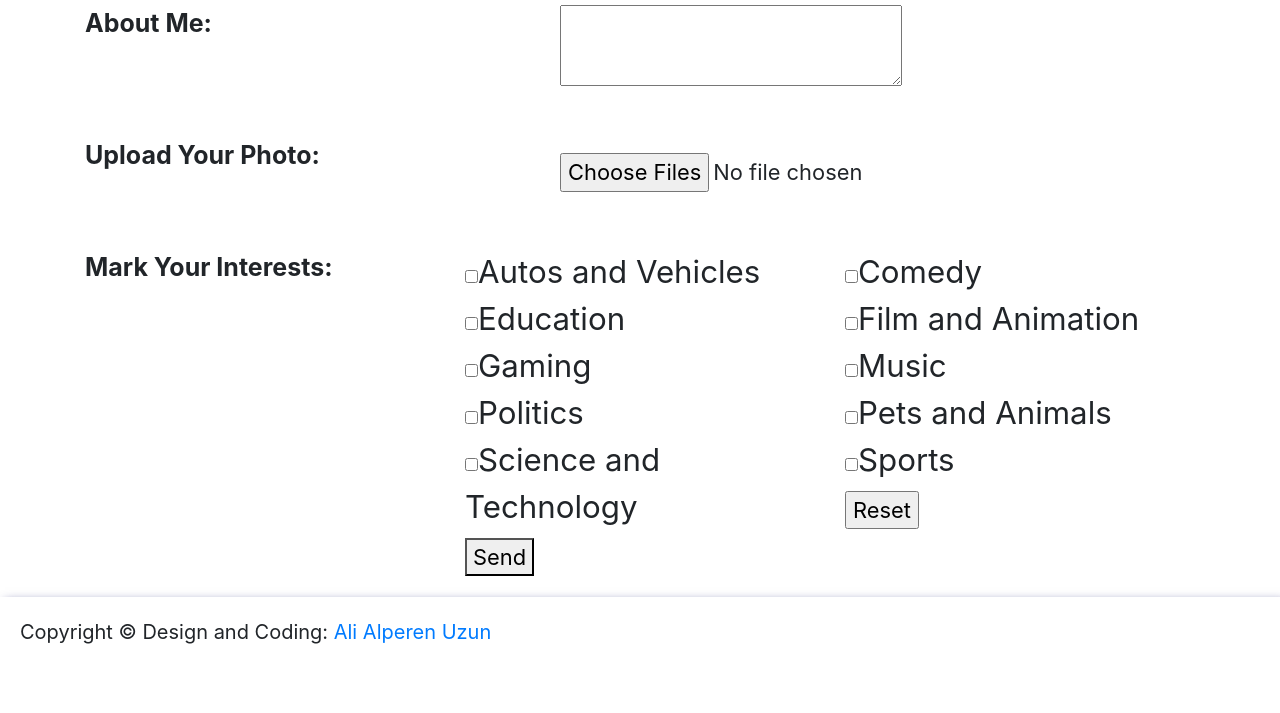
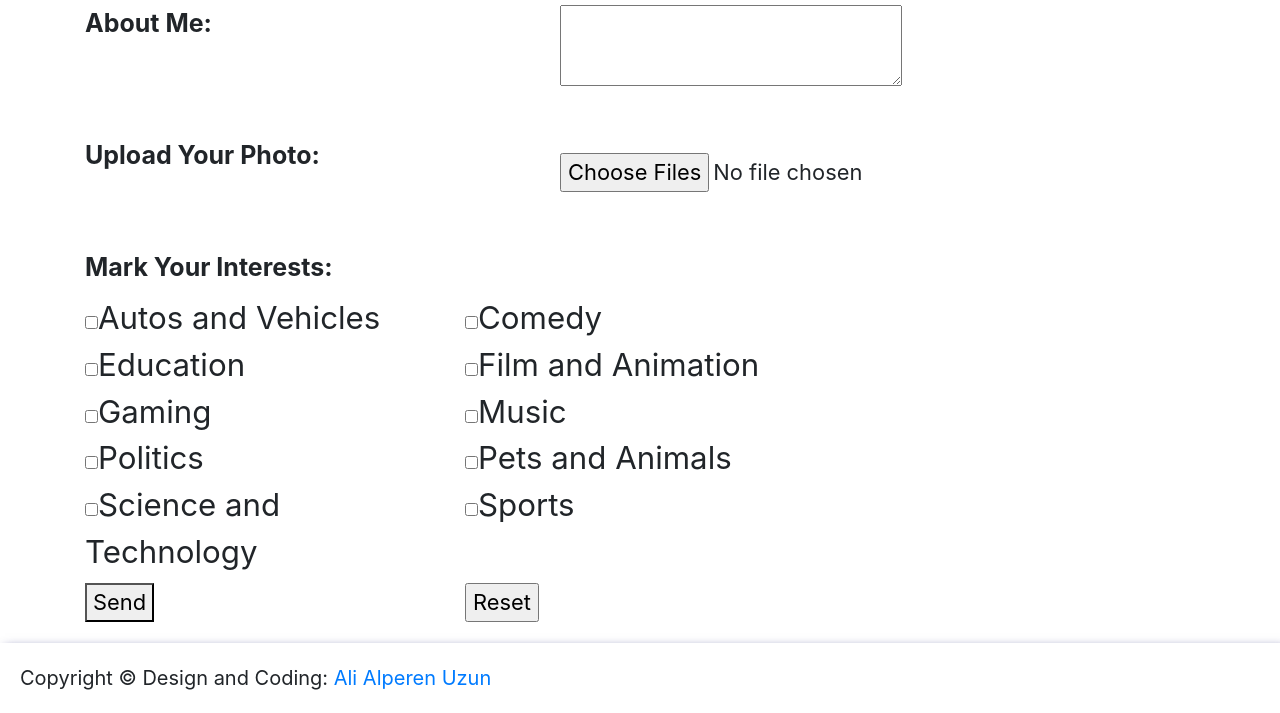
Before and after one commit to AAlperenUzun/WebsiteHw2, a plain HTML site: page registration.htm in a window 1280 px wide. Shown: the part 400-1113 px from the top of the page. Before the commit the page ends 1067 px from the top, so only its background shows below. Drawn offline with Linux system fonts and the light colour scheme.

Commit message:
Add files via upload

```diff
--- a/registration.htm
+++ b/registration.htm
@@ -75,21 +75,26 @@
 	</div>
 
 	<br><br><br><br><label class="Label col-md-4 control-label" for="interests"><b>Mark Your Interests:</b></label>
+	<div class="col-md-4"></div><div class="col-md-4"></div>
 	<div class="col-md-4">
 		<input type="checkbox" name="interests" value="Autos and Vehicles">Autos and Vehicles<br>
 		<input type="checkbox" name="interests" value="Education">Education<br>
 		<input type="checkbox" name="interests" value="Gaming">Gaming<br>
 		<input type="checkbox" name="interests" value="Politics">Politics<br>
 		<input type="checkbox" name="interests" value="Politics">Science and Technology<br>
-		<button onclick="myFunc()" type="submit">Send</button>
+
 	</div><div class="col-md-4">
 		<input type="checkbox" name="interests" value="Comedy">Comedy<br>
 		<input type="checkbox" name="interests" value="Film and Animation">Film and Animation<br>
 		<input type="checkbox" name="interests" value="Music">Music<br>
 		<input type="checkbox" name="interests" value="Pets and Animals">Pets and Animals<br>
 		<input type="checkbox" name="interests" value="Sports">Sports<br>
-		<input type="reset" value="Reset">
-	</div>
+
+</div><div class="col-md-4"></div><div class="col-md-4">
+	<button onclick="myFunc()" type="submit">Send</button>
+</div><div class="col-md-4">
+	<input type="reset" value="Reset">
+</div><div class="col-md-4"></div>
 
 </div>
 </div>
```
Also changed, not shown: contactme.htm (+1 -1 lines).
